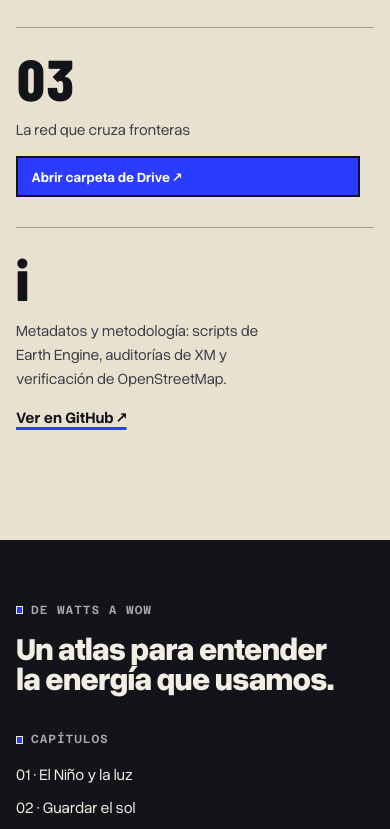
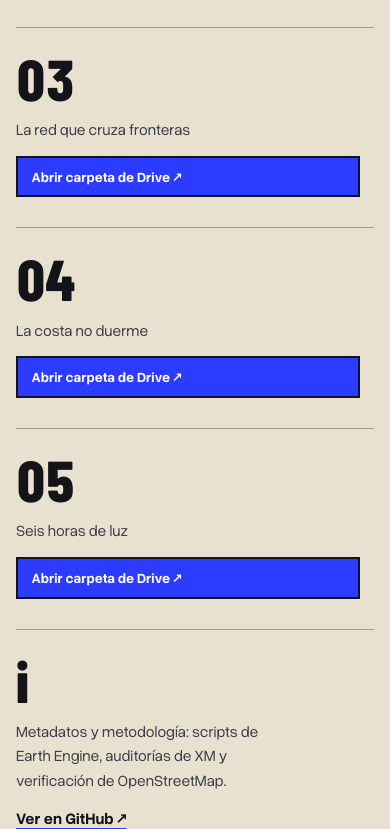
Before and after one commit to EzequielFP/video-isa-metadatos, a plain HTML site: page datos.html in a window 390 px wide. Shown: the part 3937-4766 px from the top of the page. Drawn offline with Linux system fonts and the light colour scheme.

Commit message:
Enlaza las carpetas de Drive de los videos 4 y 5
La página de datos muestra las cinco carpetas de Google Drive (y la
ficha de metadatos) en filas de tres. Las carpetas nuevas traen el video
completo, sus subtítulos, el guion y el texto para Instagram.

Co-Authored-By: Claude Opus 5.5 <noreply@anthropic.com>

```diff
--- a/assets/css/atlas.css
+++ b/assets/css/atlas.css
@@ -687,3 +687,21 @@ dialog::backdrop { background: rgb(19 20 26 / .45); backdrop-filter: blur(3px);
 .on-ink .stat p { color: #c9c9cf; }
 .on-ink .stat p b { color: #fff; }
 .on-ink .stat .fine { color: #9a9aa3; }
+
+/* Carpetas de Drive en datos.html: cinco videos y la ficha de metadatos, en filas de tres */
+.stats.tres { grid-template-columns: repeat(3, minmax(0, 1fr)); }
+.stats.tres .stat:nth-child(3n) { border-right: 0; }
+.stats.tres .stat:nth-child(3n + 1) { padding-left: 0; }
+.stats.tres .stat:nth-child(n + 4) { border-top: 1.5px solid var(--rule-2); }
+@media (max-width: 1100px) {
+  .stats.tres { grid-template-columns: repeat(2, minmax(0, 1fr)); }
+  .stats.tres .stat:nth-child(3n) { border-right: 1.5px solid var(--rule-2); }
+  .stats.tres .stat:nth-child(2n) { border-right: 0; }
+  .stats.tres .stat:nth-child(3n + 1) { padding-left: clamp(14px, 2vw, 28px); }
+  .stats.tres .stat:nth-child(2n + 1) { padding-left: 0; }
+  .stats.tres .stat:nth-child(n + 3) { border-top: 1.5px solid var(--rule-2); }
+}
+@media (max-width: 640px) {
+  .stats.tres { grid-template-columns: minmax(0, 1fr); }
+  .stats.tres .stat:nth-child(n) { padding-left: 0; border-right: 0; }
+}
--- a/datos.html
+++ b/datos.html
@@ -50,12 +50,14 @@
         <div class="section-head">
           <p class="kicker"><b>Material de producción</b> Videos, series y guiones</p>
           <h2 class="display" id="drive-title" data-split>Las carpetas de cada video.</h2>
-          <p>Los videos en calidad original, las series, los guiones y los archivos más pesados de cada capítulo están en Google Drive, con un LEEME y un índice con SHA-256 en cada carpeta. <span data-drive="todo">Carpeta de Drive pendiente</span></p>
+          <p>Los videos en calidad original, las series, los guiones, los textos para redes y los archivos más pesados de cada capítulo están en Google Drive, con un LEEME y un índice con SHA-256 en cada carpeta. <span data-drive="todo">Carpeta de Drive pendiente</span></p>
         </div>
-        <div class="stats">
+        <div class="stats tres">
           <article class="stat"><span class="num">01</span><p>El Niño y la luz</p><span class="fine" data-drive="1">Carpeta de Drive pendiente</span></article>
           <article class="stat"><span class="num">02</span><p>Guardar el sol para la noche</p><span class="fine" data-drive="2">Carpeta de Drive pendiente</span></article>
           <article class="stat"><span class="num">03</span><p>La red que cruza fronteras</p><span class="fine" data-drive="3">Carpeta de Drive pendiente</span></article>
+          <article class="stat"><span class="num">04</span><p>La costa no duerme</p><span class="fine" data-drive="4">Carpeta de Drive pendiente</span></article>
+          <article class="stat"><span class="num">05</span><p>Seis horas de luz</p><span class="fine" data-drive="5">Carpeta de Drive pendiente</span></article>
           <article class="stat"><span class="num">i</span><p>Metadatos y metodología: scripts de Earth Engine, auditorías de XM y verificación de OpenStreetMap.</p><a class="text-link" href="https://github.com/EzequielFP/video-isa-metadatos/tree/main/metadatos">Ver en GitHub ↗</a></article>
         </div>
       </div>
--- a/metadatos/drive.json
+++ b/metadatos/drive.json
@@ -3,7 +3,9 @@
   "videos": {
     "1": "https://drive.google.com/drive/folders/10xvxFgEC0WWrL5CYl2ySjyVcrWn-4H5o",
     "2": "https://drive.google.com/drive/folders/1ur3AXaV3b5RvXGZ8V6Ii0cjNqtRIQAEc",
-    "3": "https://drive.google.com/drive/folders/1v9oguHkB5FkwJNIbLUXDqmV07-tCbpUL"
+    "3": "https://drive.google.com/drive/folders/1v9oguHkB5FkwJNIbLUXDqmV07-tCbpUL",
+    "4": "https://drive.google.com/drive/folders/1xHCh1jDEZY7GdmgD4h-Y7XKY4uhFTWIO",
+    "5": "https://drive.google.com/drive/folders/1NgmIBPyL4LvRjKuKF7cG_G89T3IE6PvI"
   },
   "datos": {
     "1": "https://drive.google.com/drive/folders/1737E88bC4XzxvKdKxedJPSADH1rCTEwh",
```
Also changed, not shown: 1 other file.
